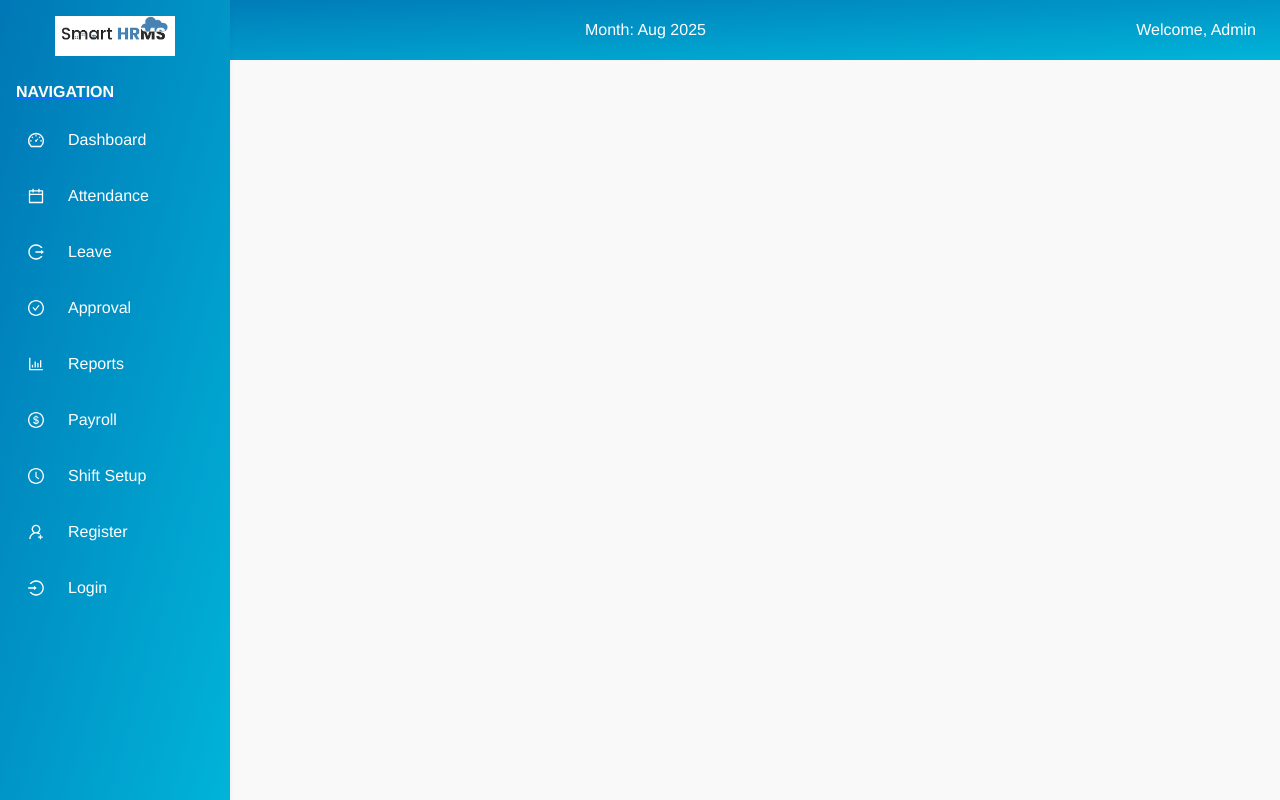
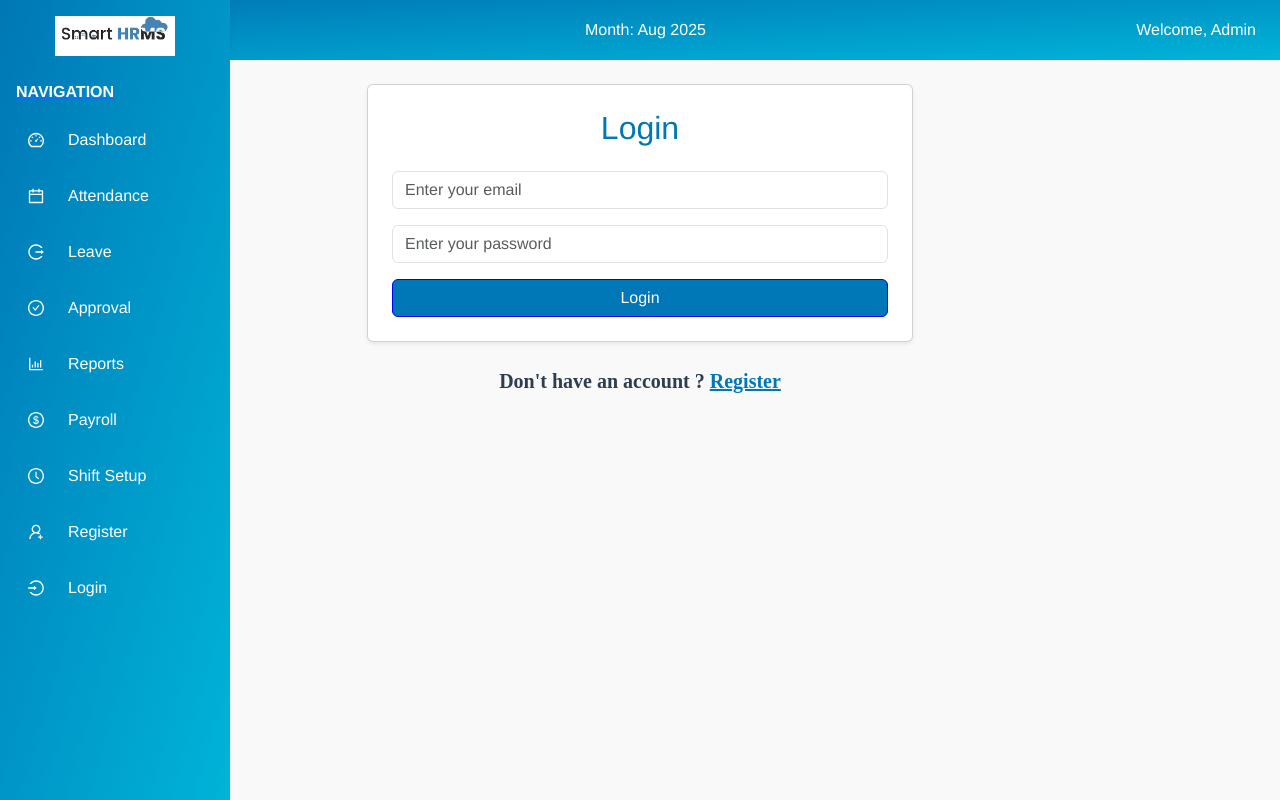
Before and after one commit to vidhishaprabhu/hrms-software, a Vue app in the folder hrms-frontend/: page /login in a window 1280 px wide. Built offline with nearby package versions, Linux system fonts and the light colour scheme.

Commit message:
Worked on Login page functionality

```diff
--- /dev/null
+++ b/hrms-frontend/src/components/LoginPage.vue
@@ -0,0 +1,88 @@
+<template>
+  <div class="container">
+    <div class="row justify-content-center">
+      <div class="col-md-6">
+        <div class="card p-4 shadow-sm">
+          <h2 class="text-center mb-4" style="color:#0077B6">Login</h2>
+          <form @submit.prevent="register">
+            <div class="mb-3">
+              <input
+                type="email"
+                class="form-control"
+                placeholder="Enter your email"
+                v-model="email"
+              />
+            </div>
+            <div class="mb-3">
+              <input
+                type="password"
+                class="form-control"
+                placeholder="Enter your password"
+                v-model="password"
+              />
+            </div>
+
+
+            <button type="submit" class="btn w-100" style="background-color:#0077B6;color:white;border:1px solid blue">Login</button>
+            <p v-if="error" class="text-danger text-center mt-3">{{ error }}</p>
+            <p v-else-if="message" class="text-success text-center mt-3">{{ message }}</p>
+          </form>
+        </div>
+        <p class="text-center mt-4 fw-bold fs-5" style="font-family:italic">
+          Don't have an account ?
+          <router-link to="/register" style="color:#0077B6">Register</router-link>
+        </p>
+      </div>
+    </div>
+  </div>
+</template>
+
+<script>
+import api from '../api';
+
+export default {
+  name: 'LoginPage',
+  data() {
+    return {
+      email: '',
+      password: '',
+      error: '',
+      message: '',
+      role: '',
+    };
+  },
+  methods: {
+    async register() {
+      try {
+        await api.post('/login', {
+          email: this.email,
+          password: this.password,
+        });
+
+        this.error = '';
+        this.message = 'Login was Successfully done !!';
+
+        setTimeout(() => {
+          this.$router.push('/dashboard');
+        }, 1000);
+
+      } catch (error) {
+        if (error.response && error.response.status === 422) {
+          const errors = error.response.data.errors;
+          if (errors.email) {
+            this.error = errors.email[0];
+          } else if (errors.name) {
+            this.error = errors.name[0];
+          } else if (errors.password) {
+            this.error = errors.password[0];
+          } else {
+            this.error = 'Validation failed. Please check your inputs.';
+          }
+        } else {
+          this.error = 'Login Failed !!. Please Try Again.';
+        }
+      }
+    }
+  }
+};
+</script>
--- a/hrms-frontend/src/router/index.js
+++ b/hrms-frontend/src/router/index.js
@@ -2,12 +2,13 @@ import { createRouter, createWebHistory } from 'vue-router'
 import RegisterPage from '../components/RegisterPage.vue'
 import DashboardPage from '../components/DashboardPage.vue'
 import AttendancePage from '../components/AttendancePage.vue'
-
+import LoginPage from '../components/LoginPage.vue'
 
 const routes = [
   { path: '/register', name: 'RegisterPage', component: RegisterPage },
   { path: '/', name: 'DashboardPage', component: DashboardPage },
   { path: '/attendance', name: 'AttendancePage', component: AttendancePage },
+  { path: '/login', name: 'LoginPage', component: LoginPage },
 ]
 
 const router = createRouter({
```
Also changed, not shown: 1 other file (tests, documents, lock files or other folders).
